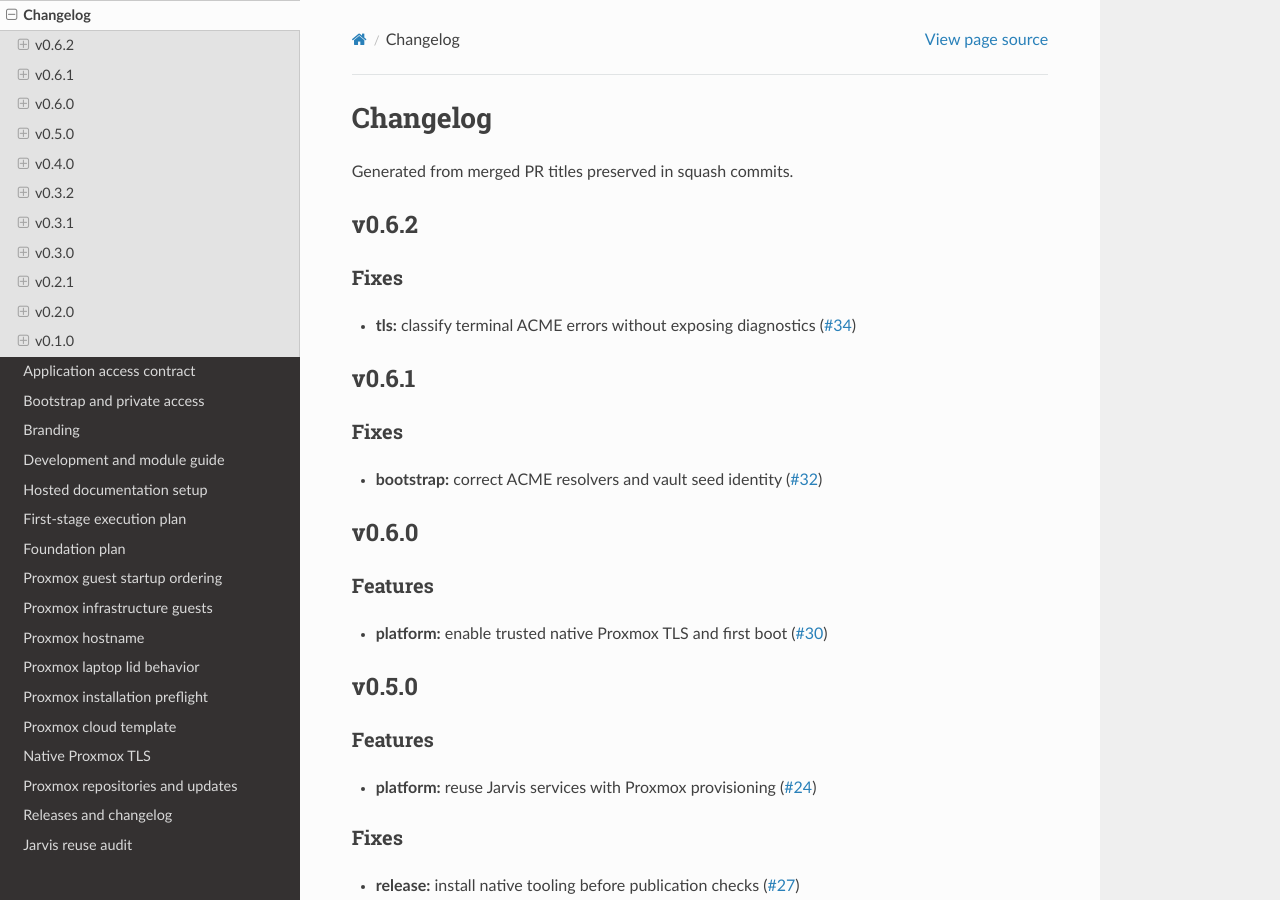
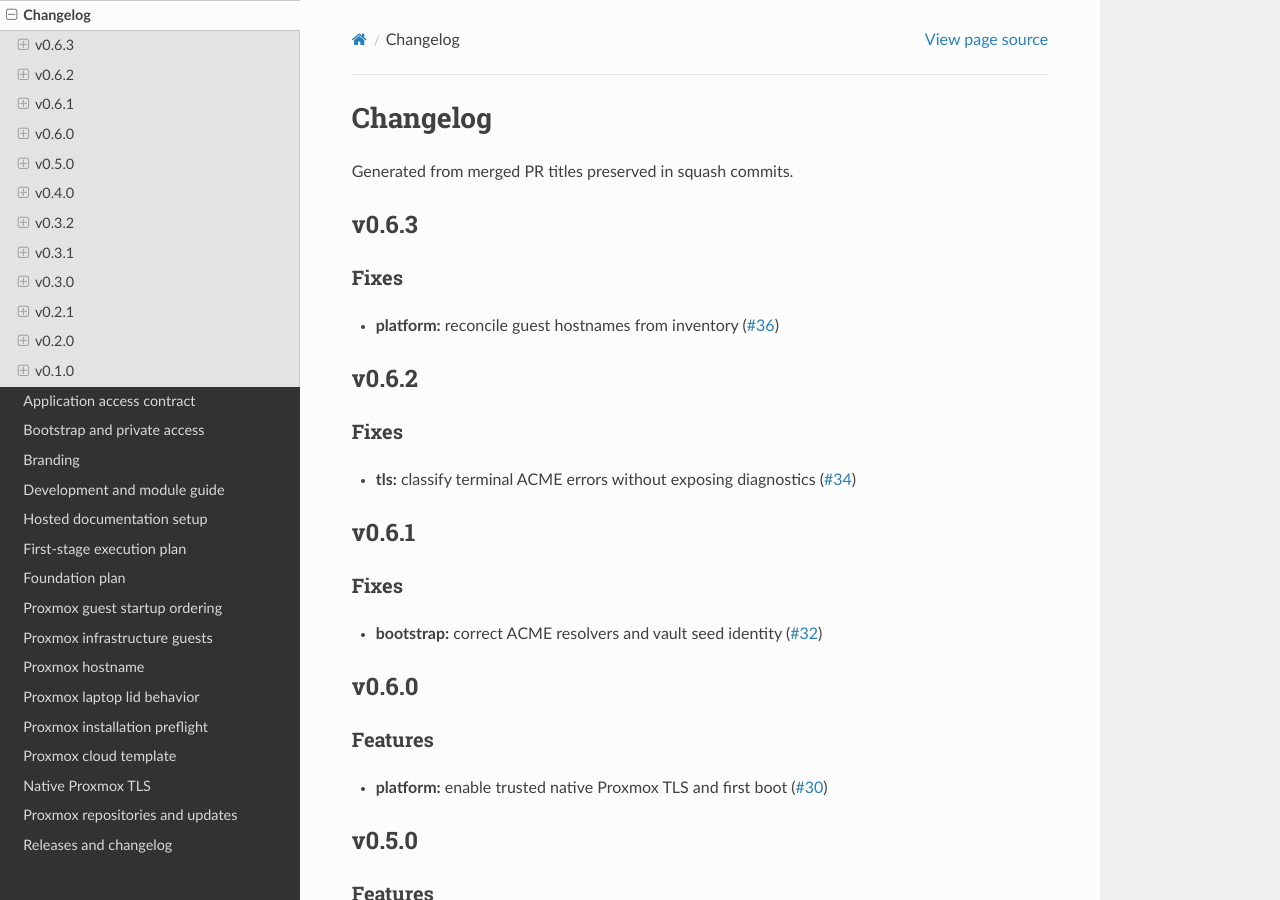
Before and after one commit to CafofoLabs/milkyway, a Sphinx documentation site: the page built from docs/CHANGELOG.md, in a window 1280 px wide and 900 px high. Built offline with Sphinx 7.4.7 and the Read the Docs theme 3.1.0, drawn with Linux system fonts in a browser that asks for light colours; the version number could not be read and is left out.

Commit message:
chore(release): v0.6.3 (#37)

```diff
--- a/docs/CHANGELOG.md
+++ b/docs/CHANGELOG.md
@@ -2,6 +2,10 @@
 
 Generated from merged PR titles preserved in squash commits.
 
+## v0.6.3
+
+### Fixes
+- **platform:** reconcile guest hostnames from inventory ([#36](https://github.com/CafofoLabs/milkyway/pull/36))
 ## v0.6.2
 
 ### Fixes
```
Also changed, not shown: 1 other file.
